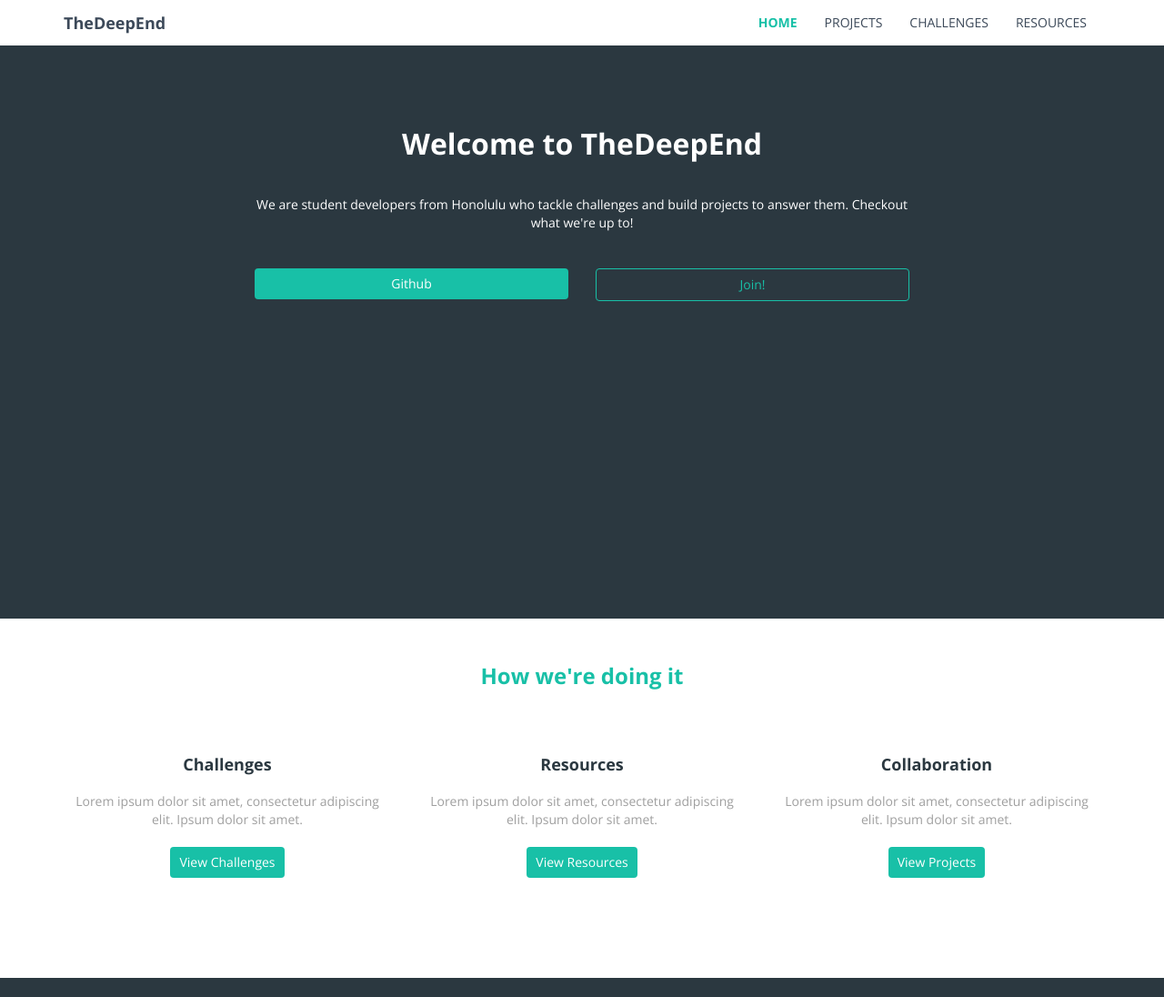
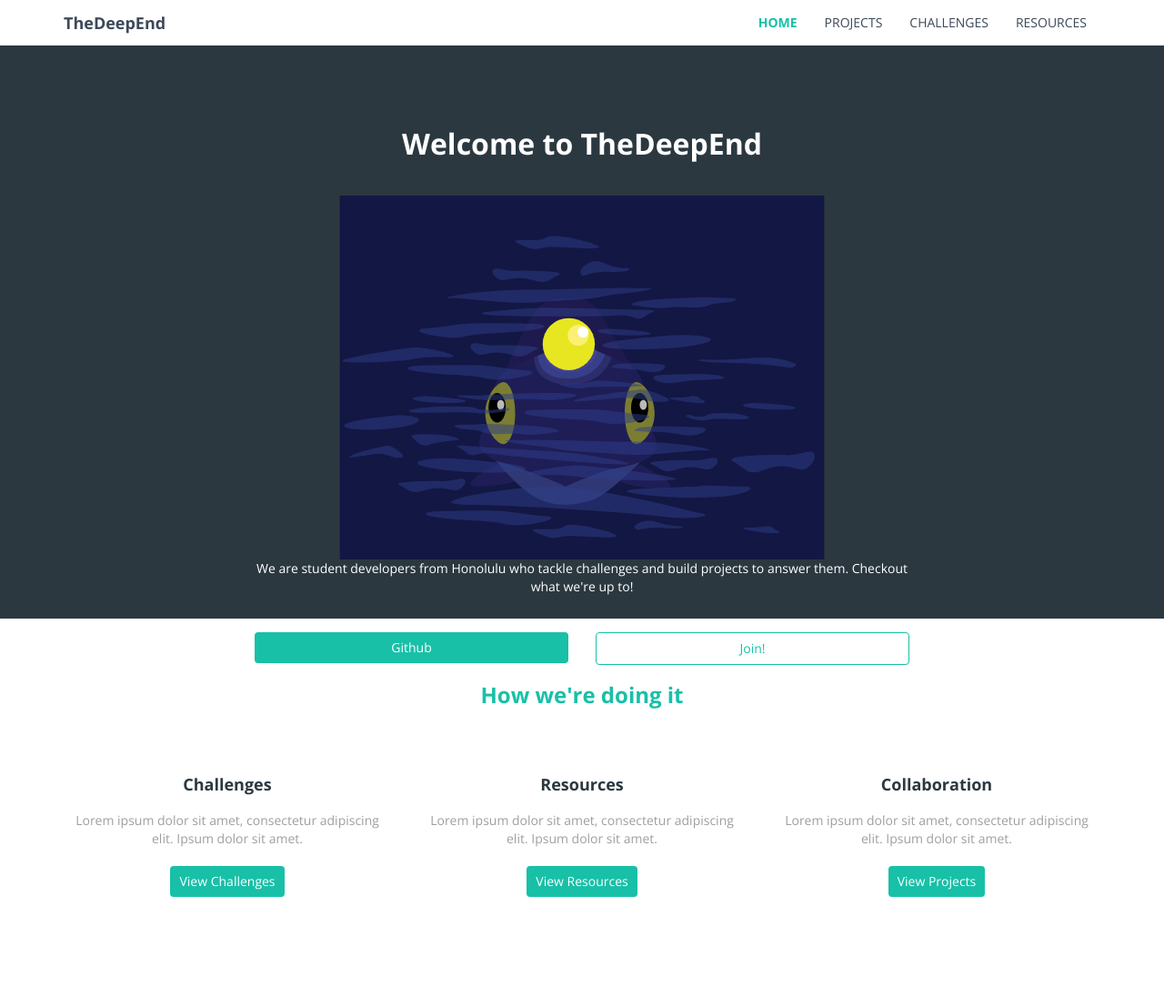
Before and after one commit to TheDeepEnd/thedeepend.github.io, a Jekyll site: the page built from index.html, in a window 1280 px wide. Shown: the whole page at 91% size. Built offline with Jekyll 4.4.1, drawn with Linux system fonts in a browser that asks for light colours; before the commit the page ends 1075 px from its top, so only the background shows below that.

Commit message:
Add deependHero.svg into index.html

```diff
--- a/index.html
+++ b/index.html
@@ -11,6 +11,7 @@ page-order: 0
       <div class="col-xs-12 col-md-8 col-md-offset-2">
           <div class="text-center">
             <h1 class="block-section-lg">Welcome to TheDeepEnd</h1>
+            <img src="img/deependHero.svg" height="400px" width="600px" />
             <p class="block-section-lg">
               We are student developers from Honolulu who tackle challenges and
               build projects to answer them. Checkout what we're up to!
```
